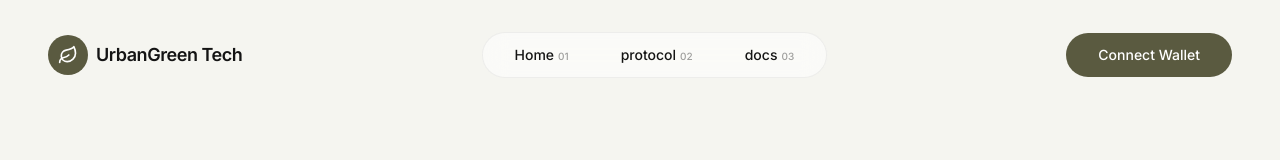
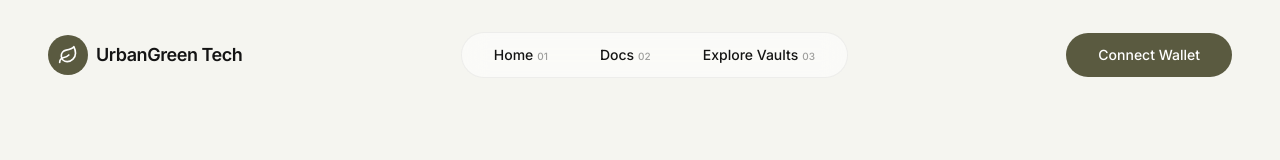
Before and after one commit to Hocaabinn/NusaCow, a React (Vite) app: page / in a window 1280 px wide. Shown: the top 160 px of the page. Built offline with nearby package versions, Linux system fonts and the light colour scheme.

Commit message:
Update navbar menu and CTA

```diff
--- a/src/components/Navbar.tsx
+++ b/src/components/Navbar.tsx
@@ -17,13 +17,17 @@ export default function Navbar() {
       </div>
 
       <div className="hidden md:flex items-center bg-white/50 backdrop-blur-md px-2 py-1 rounded-full border border-black/5 gap-1">
-        {['Home', 'protocol', 'docs'].map((item, i) => (
+        {[
+          { label: 'Home', href: '#home' },
+          { label: 'Docs', href: '#docs' },
+          { label: 'Explore Vaults', href: '#explore-vaults' },
+        ].map((item, i) => (
           <a
-            key={item}
-            href={`#${item.toLowerCase()}`}
+            key={item.label}
+            href={item.href}
             className={`px-6 py-2 rounded-full text-sm font-medium transition-all hover:bg-white overflow-hidden relative group`}
           >
-            <span className="relative z-10">{item}</span>
+            <span className="relative z-10">{item.label}</span>
             <span className="inline-block ml-1 text-[10px] opacity-40 group-hover:translate-x-1 transition-transform">0{i+1}</span>
           </a>
         ))}
```
